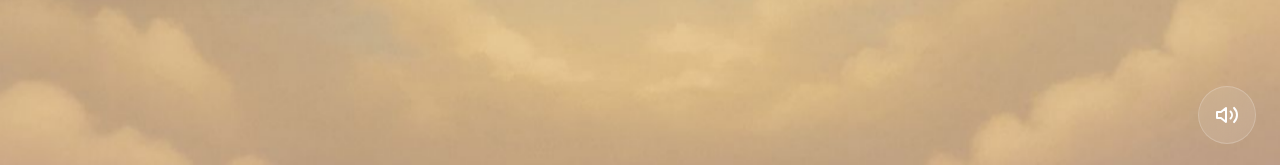
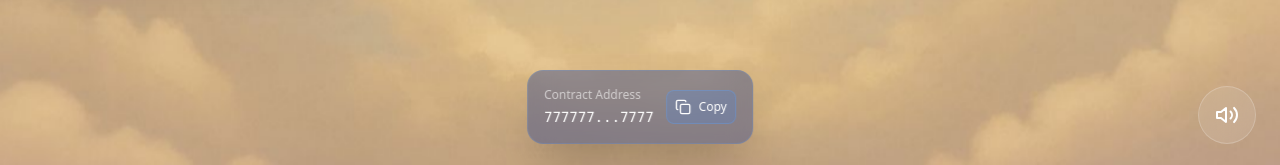
Before and after one commit to bug4/gabe, a React (Vite) app: page / in a window 1280 px wide. Shown: the part 632-797 px from the top of the page. Built offline with nearby package versions, Linux system fonts and the light colour scheme.

Commit message:
Ready for deployment

```diff
--- a/src/App.tsx
+++ b/src/App.tsx
@@ -1,12 +1,24 @@
 import React from 'react';
-import { Volume2, VolumeX, Twitter } from 'lucide-react';
+import { Volume2, VolumeX, Twitter, Copy, Check } from 'lucide-react';
 import Spline from '@splinetool/react-spline';
 import ContentOverlay from './components/ContentOverlay';
 
 function App() {
   const [isMuted, setIsMuted] = React.useState(false);
+  const [copied, setCopied] = React.useState(false);
   const audioRef = React.useRef<HTMLAudioElement>(null);
 
+  const contractAddress = "777777777777"; // Replace with actual contract address
+
+  const copyToClipboard = async () => {
+    try {
+      await navigator.clipboard.writeText(contractAddress);
+      setCopied(true);
+      setTimeout(() => setCopied(false), 2000);
+    } catch (err) {
+      console.error('Failed to copy: ', err);
+    }
+  };
   React.useEffect(() => {
     // Auto-play music when component mounts
     if (audioRef.current) {
@@ -153,6 +165,37 @@ function App() {
         </div>
       </div>
 
+      {/* Contract Address Box - Bottom Center */}
+      <div className="fixed bottom-6 left-1/2 transform -translate-x-1/2 z-30 pointer-events-auto">
+        <div className="bg-blue-900/40 backdrop-blur-md border border-blue-400/20 rounded-2xl p-4 shadow-2xl">
+          <div className="flex items-center gap-3">
+            <div className="flex flex-col">
+              <span className="text-white/60 text-xs mb-1">Contract Address</span>
+              <span className="text-white font-mono text-sm">
+                {contractAddress.slice(0, 6)}...{contractAddress.slice(-4)}
+              </span>
+            </div>
+            <button
+              onClick={copyToClipboard}
+              className="bg-blue-500/20 hover:bg-blue-500/30 border border-blue-400/30 text-white p-2 rounded-lg transition-all duration-300 hover:scale-105 hover:shadow-lg hover:shadow-blue-500/25 flex items-center gap-2"
+              title="Copy contract address"
+            >
+              {copied ? (
+                <>
+                  <Check size={16} />
+                  <span className="text-xs">Copied!</span>
+                </>
+              ) : (
+                <>
+                  <Copy size={16} />
+                  <span className="text-xs">Copy</span>
+                </>
+              )}
+            </button>
+          </div>
+        </div>
+      </div>
+
       {/* Audio Controls */}
       <button
         onClick={toggleMute}
```
